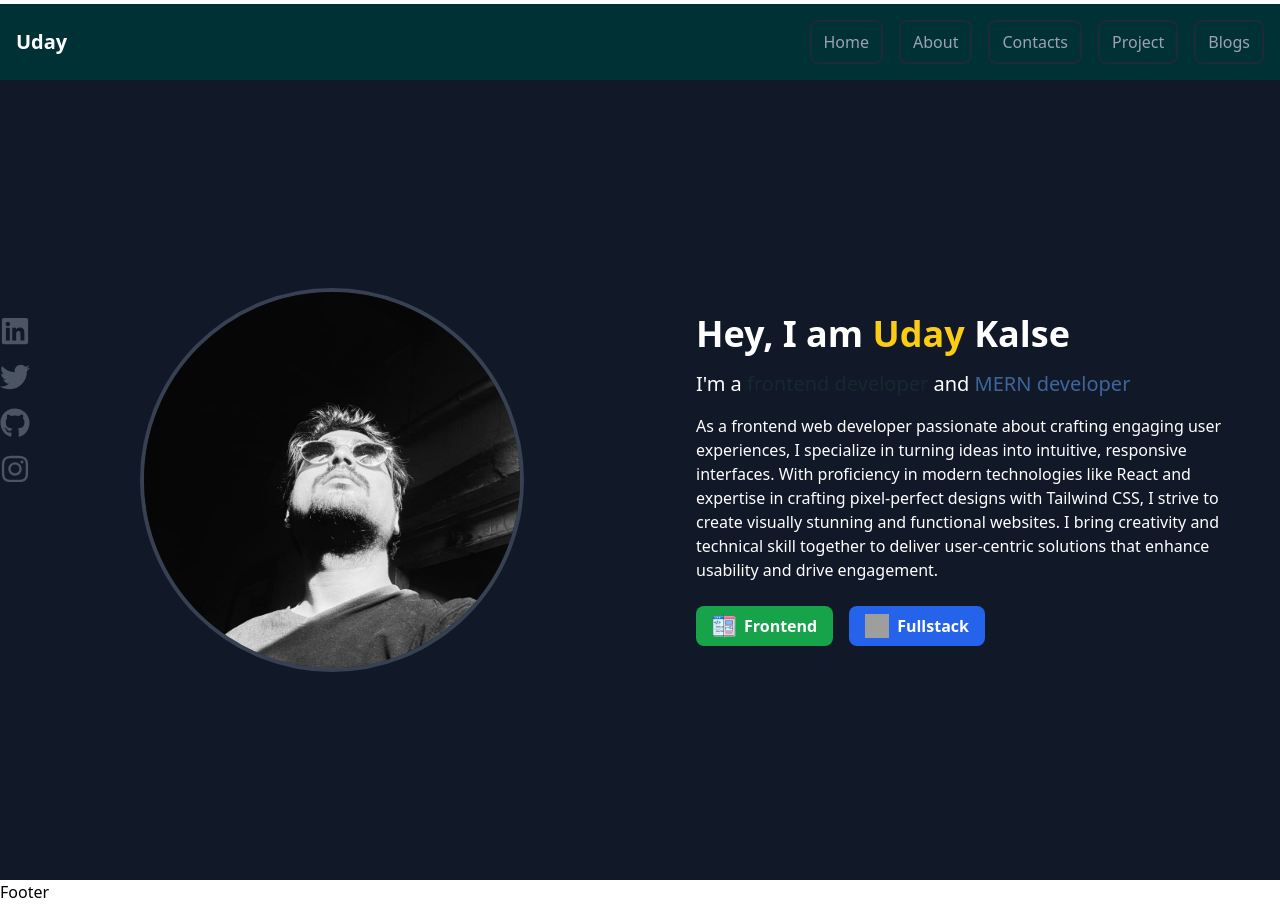
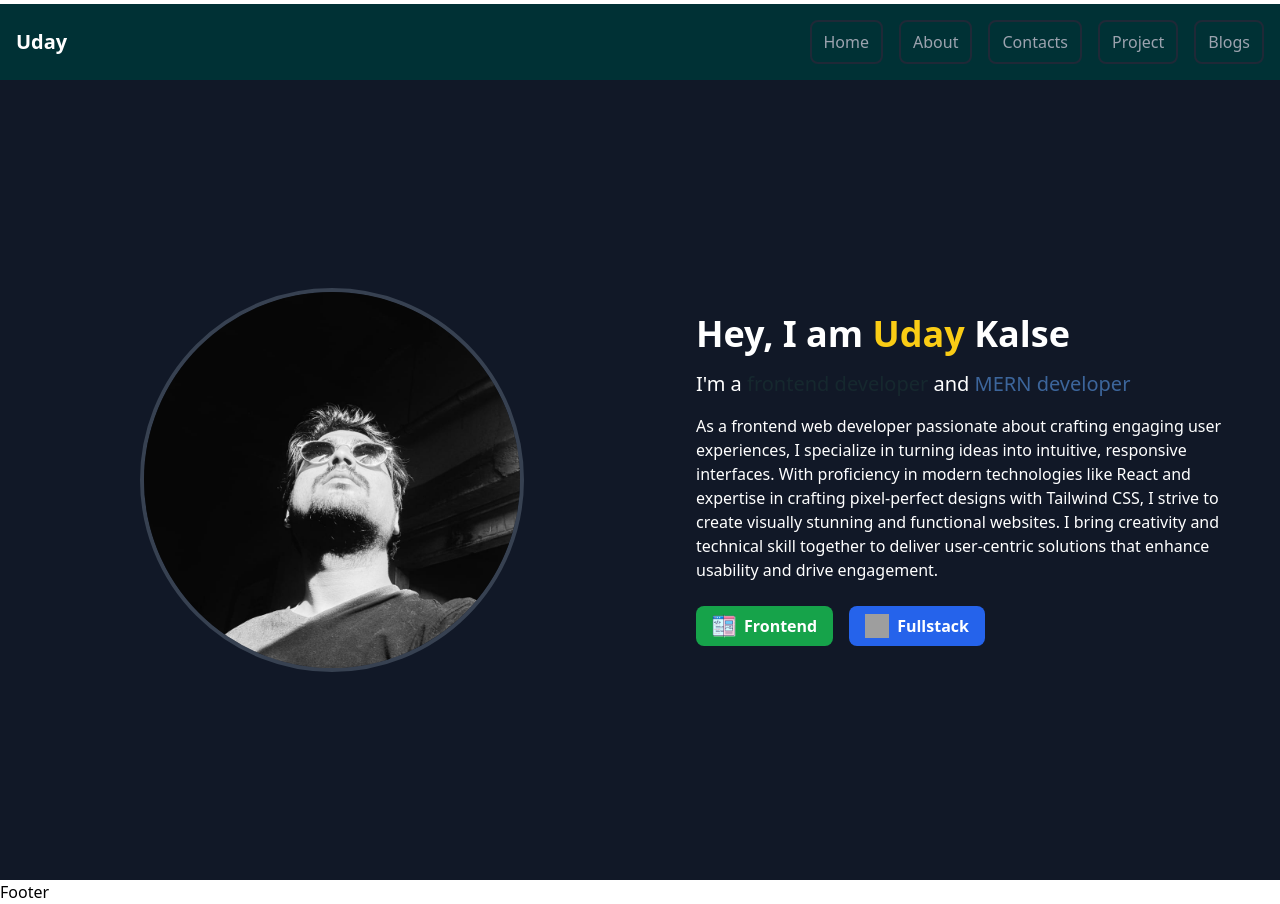
Before and after one commit to Udaykalse/Uday-Portfolio, a React (Vite) app: page / in a window 1280 px wide. Built offline with nearby package versions, Linux system fonts and the light colour scheme; grey boxes are pictures that could not be loaded.

Commit message:
updated and add new packages

```diff
--- a/package.json
+++ b/package.json
@@ -12,6 +12,7 @@
   "dependencies": {
     "react": "^18.3.1",
     "react-dom": "^18.3.1",
+    "react-helmet-async": "^2.0.5",
     "react-icons": "^5.2.1",
     "react-router-dom": "^6.24.1"
   },
--- a/src/App.jsx
+++ b/src/App.jsx
@@ -7,14 +7,12 @@ import Contacts from "./pages/contacts/Contacts";
 import Projects from "./pages/Projects/Projects";
 import Blogs from "./pages/Blog/Blogs";
 import Footer from "./components/Footer/Footer";
-import SocialLinks from "./components/Dashbord/SocialLinks";
 
 function App() {
   return (
     <Router>
         <div className="relative">
         <Navbar />
-        <SocialLinks />
         <Routes>
           <Route path="/" element={<Home />} />
           <Route path="/about" element={<About />} />
```
Also changed, not shown: src/assets/1710140144005.jpeg (deleted), 1 other file (tests, documents, lock files or other folders).
